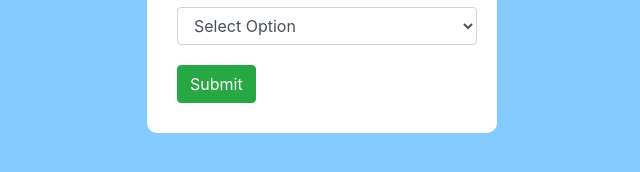
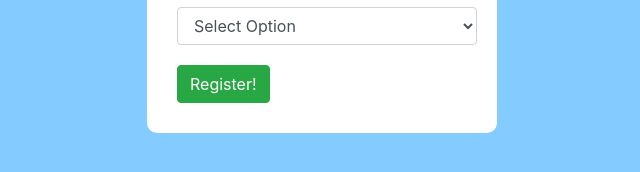
Before and after one commit to Meowsers25/100-Days-Of-Web, a plain HTML site: page 2-html/signup/index.html in a window 1280 px wide. Shown: the part 392-564 px from the top of the page, 318-958 px from the left. Drawn offline with nearby package versions, Linux system fonts and the light colour scheme.

```diff
--- a/2-html/signup/index.html
+++ b/2-html/signup/index.html
@@ -23,7 +23,7 @@
         <option value="internet">Internet</option>
         <option value="friend">Recommendation</option>
     </select>
-    <button>Submit</button>
+    <button>Register!</button>
 </form>
 
 <script src="https://code.jquery.com/jquery-3.3.1.min.js"></script>
```
